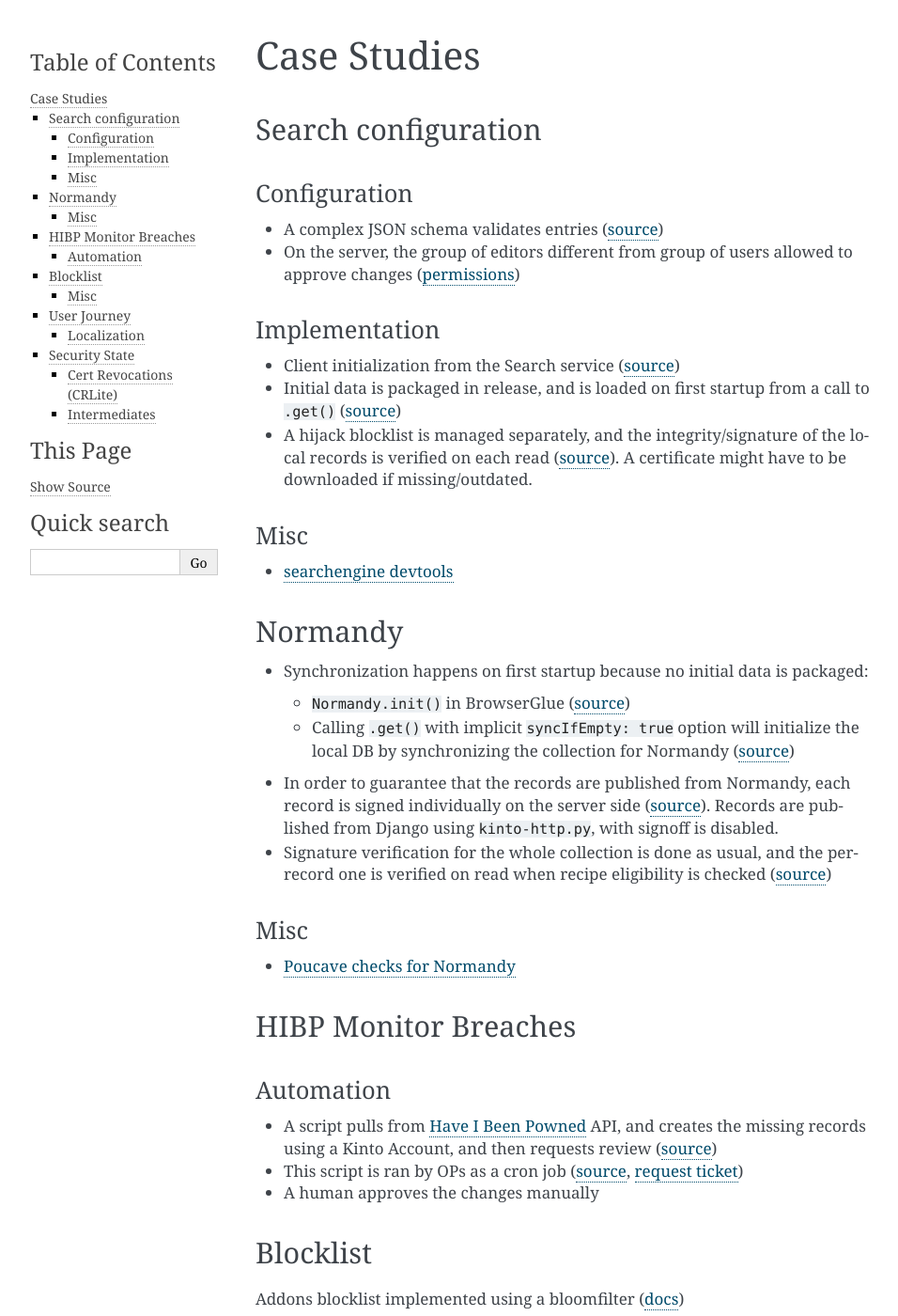
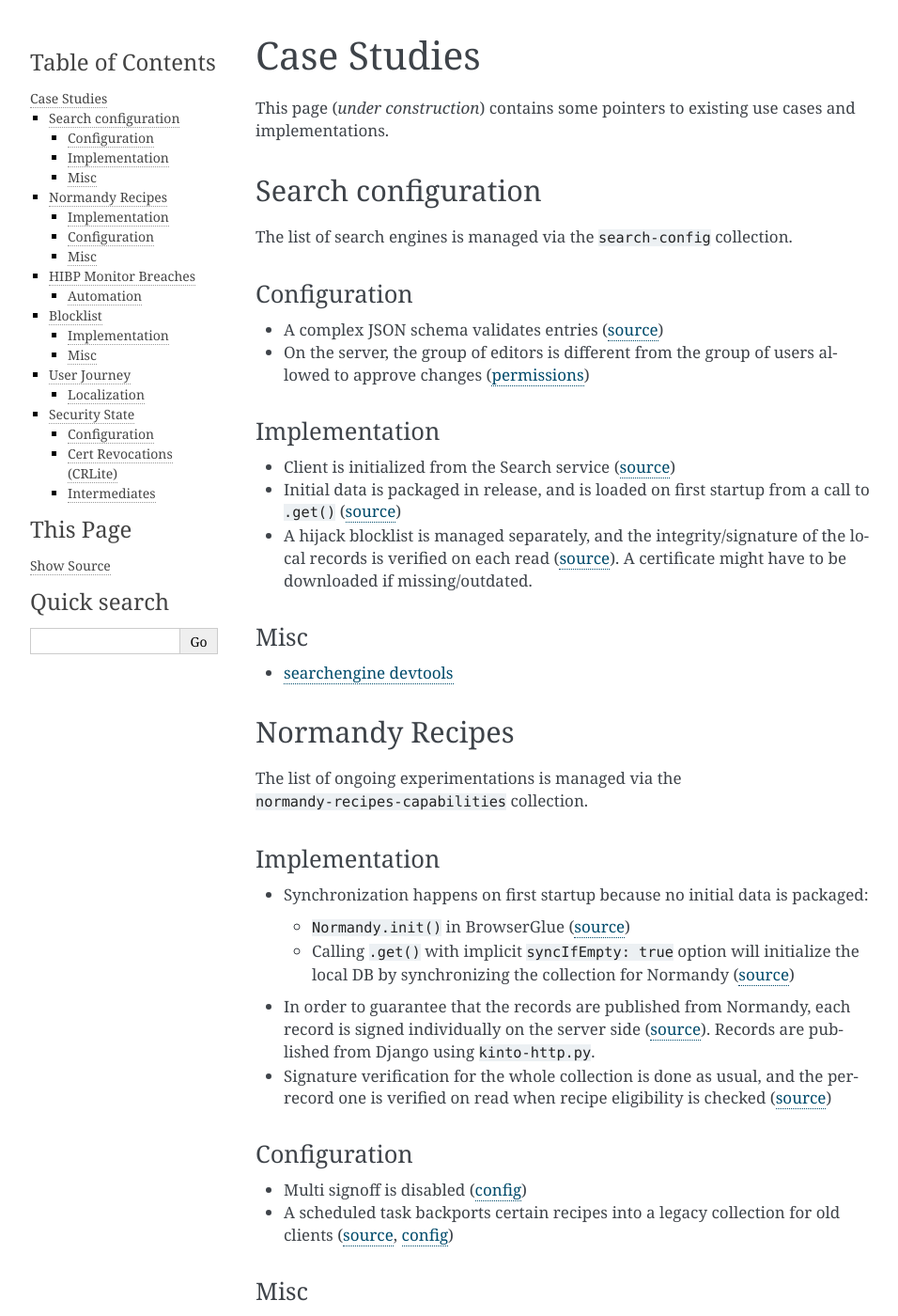
Before and after one commit to mozilla/remote-settings, a Sphinx documentation site: the page built from docs/case-studies.rst, in a window 1280 px wide and 1400 px high. Shown: the whole window at 94% size, without its empty margins (148-1104 px from the left). Built offline with Sphinx 7.4.7, drawn with Linux system fonts in a browser that asks for light colours; some of the changed text lies outside the part shown.

Commit message:
Add introductory sentences in each paragraph

```diff
--- a/docs/case-studies.rst
+++ b/docs/case-studies.rst
@@ -3,21 +3,27 @@
 Case Studies
 ============
 
+This page (*under construction*) contains some pointers to existing use cases and implementations.
+
+
 Search configuration
 --------------------
+
+The list of search engines is managed via the ``search-config`` collection.
+
 
 Configuration
 '''''''''''''
 
 * A complex JSON schema validates entries (`source <https://searchfox.org/mozilla-central/rev/8a4aa0c699d9ec281d1f576c9be1c6c1f289e4e7/toolkit/components/search/schema/Readme.txt>`__)
 
-* On the server, the group of editors different from group of users allowed to approve changes (`permissions <https://github.com/mozilla-services/remote-settings-permissions/blob/master/kinto.prod.yaml#L2560-L2565>`_)
+* On the server, the group of editors is different from the group of users allowed to approve changes (`permissions <https://github.com/mozilla-services/remote-settings-permissions/blob/master/kinto.prod.yaml#L2560-L2565>`_)
 
 
 Implementation
 ''''''''''''''
 
-* Client initialization from the Search service (`source <https://searchfox.org/mozilla-central/rev/8a4aa0c699d9ec281d1f576c9be1c6c1f289e4e7/toolkit/components/search/components.conf#11-17>`__)
+* Client is initialized from the Search service (`source <https://searchfox.org/mozilla-central/rev/8a4aa0c699d9ec281d1f576c9be1c6c1f289e4e7/toolkit/components/search/components.conf#11-17>`__)
 
 * Initial data is packaged in release, and is loaded on first startup from a call to ``.get()`` (`source <https://searchfox.org/mozilla-central/rev/8a4aa0c699d9ec281d1f576c9be1c6c1f289e4e7/toolkit/components/search/SearchService.jsm#2840-2851>`__)
 
@@ -30,17 +36,30 @@
 * `searchengine devtools <https://github.com/mozilla-extensions/searchengine-devtools/>`_
 
 
-Normandy
---------
+Normandy Recipes
+----------------
+
+The list of ongoing experimentations is managed via the ``normandy-recipes-capabilities`` collection.
+
+
+Implementation
+''''''''''''''
 
 * Synchronization happens on first startup because no initial data is packaged:
 
   - ``Normandy.init()`` in BrowserGlue (`source <https://searchfox.org/mozilla-central/rev/0db73daa4b03ce7513a7dd5f31109143dc3b149e/browser/components/BrowserGlue.jsm#1359-1361>`_)
   - Calling ``.get()`` with implicit ``syncIfEmpty: true`` option will initialize the local DB by synchronizing the collection  for Normandy (`source <https://searchfox.org/mozilla-central/rev/8a4aa0c699d9ec281d1f576c9be1c6c1f289e4e7/toolkit/components/normandy/lib/RecipeRunner.jsm#319-326>`__)
 
-* In order to guarantee that the records are published from Normandy, each record is signed individually on the server side (`source <https://github.com/mozilla/normandy/blob/526eaeb4a5d4e28fd4266e0191557150120d37e7/normandy/recipes/exports.py#L15-L33>`__). Records are published from Django using ``kinto-http.py``, with signoff is disabled.
+* In order to guarantee that the records are published from Normandy, each record is signed individually on the server side (`source <https://github.com/mozilla/normandy/blob/526eaeb4a5d4e28fd4266e0191557150120d37e7/normandy/recipes/exports.py#L15-L33>`__). Records are published from Django using ``kinto-http.py``.
 
 * Signature verification for the whole collection is done as usual, and the per-record one is verified on read when recipe eligibility is checked (`source <https://searchfox.org/mozilla-central/rev/8a4aa0c699d9ec281d1f576c9be1c6c1f289e4e7/toolkit/components/normandy/lib/RecipeRunner.jsm#519-524>`__)
+
+
+Configuration
+'''''''''''''
+
+* Multi signoff is disabled (`config <https://github.com/mozilla-services/cloudops-deployment/blob/febea7143d9c048f917d8358f46272d50f617906/projects/kinto/puppet/modules/kinto/templates/kinto.ini.erb#L186-L188>`__)
+* A scheduled task backports certain recipes into a legacy collection for old clients (`source <https://github.com/mozilla-services/remote-settings-lambdas/blob/93b6997/commands/backport_records.py>`__, `config <https://github.com/mozilla-services/cloudops-deployment/blob/9e61fb2fe213ba15c74431b3cdfe889e67c2d7e6/projects/kinto-lambda/ansible/envs/default.yml#L23-L27>`__)
 
 
 Misc
@@ -52,6 +71,8 @@
 HIBP Monitor Breaches
 ---------------------
 
+The list websites whose credentials database was leaked is managed via the ``fxmonitor-breaches`` collection.
+
 Automation
 ''''''''''
 
@@ -62,6 +83,12 @@
 
 Blocklist
 ---------
+
+The list of blocked addons is managed via the ``blocklists/addons-bloomfilters``.
+
+
+Implementation
+''''''''''''''
 
 Addons blocklist implemented using a bloomfilter (`docs <https://github.com/mozilla/addons-server/blob/ac50305b57a67c0e6ccb1ba121f223b007ccba15/docs/topics/blocklist.rst#bloomfilter-records>`_)
 
@@ -75,6 +102,7 @@
 
 * Attachments are updated in tree regularly using custom code in ``periodic_file_updates.sh`` (`source <https://searchfox.org/mozilla-central/rev/8a4aa0c699d9ec281d1f576c9be1c6c1f289e4e7/taskcluster/docker/periodic-updates/scripts/periodic_file_updates.sh#309-319>`__)
 
+
 Misc
 ''''
 
@@ -83,6 +111,9 @@
 
 User Journey
 ------------
+
+Contextual features recommandations is managed via the ``cfr`` collection.
+
 
 Localization
 ''''''''''''
@@ -119,6 +150,11 @@
 Security State
 --------------
 
+Several security related collections are managed in the dedicated ``security-state`` bucket.
+
+Configuration
+'''''''''''''
+
 * Dedicated bucket in order to have specific content signature certificates
 
 .. code:: javascript
```
